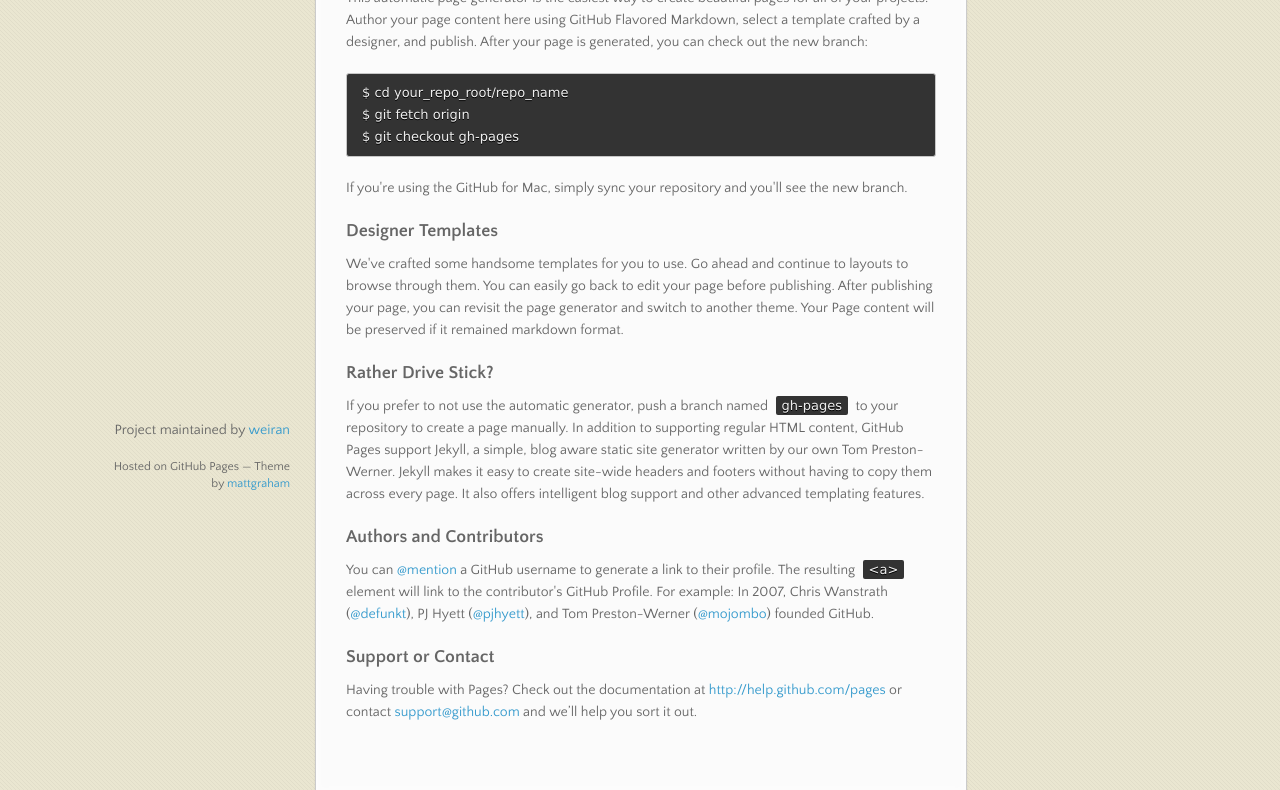
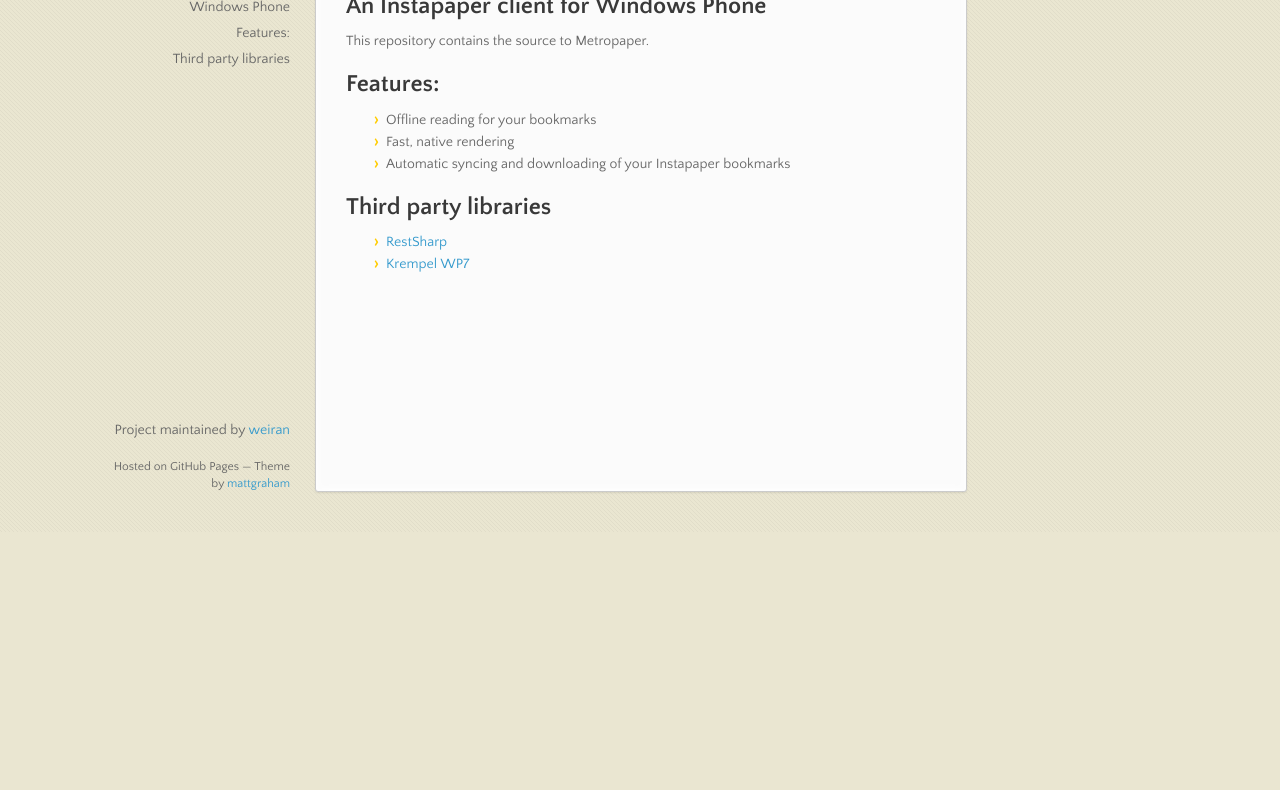
Before and after one commit to weiran/Metropaper, a plain HTML site: page index.html in a window 1280 px wide. Shown: the part 268-1058 px from the top of the page. After the commit the page ends 800 px from the top, so only its background shows below. Drawn offline with nearby package versions, Linux system fonts and the light colour scheme.

Commit message:
Create gh-pages branch via GitHub

```diff
--- a/index.html
+++ b/index.html
@@ -39,32 +39,24 @@
         <ul></ul>
       </nav>
       <section>
-        <h3>Welcome to GitHub Pages.</h3>
+        <h1>Metropaper</h1>
 
-<p>This automatic page generator is the easiest way to create beautiful pages for all of your projects. Author your page content here using GitHub Flavored Markdown, select a template crafted by a designer, and publish. After your page is generated, you can check out the new branch:</p>
+<h2>An Instapaper client for Windows Phone</h2>
 
-<pre><code>$ cd your_repo_root/repo_name
-$ git fetch origin
-$ git checkout gh-pages
-</code></pre>
+<p>This repository contains the source to Metropaper.</p>
 
-<p>If you're using the GitHub for Mac, simply sync your repository and you'll see the new branch.</p>
+<h2>Features:</h2>
 
-<h3>Designer Templates</h3>
+<ul>
+<li>Offline reading for your bookmarks</li>
+<li>Fast, native rendering</li>
+<li>Automatic syncing and downloading of your Instapaper bookmarks</li>
+</ul><h2>Third party libraries</h2>
 
-<p>We've crafted some handsome templates for you to use. Go ahead and continue to layouts to browse through them. You can easily go back to edit your page before publishing. After publishing your page, you can revisit the page generator and switch to another theme. Your Page content will be preserved if it remained markdown format.</p>
-
-<h3>Rather Drive Stick?</h3>
-
-<p>If you prefer to not use the automatic generator, push a branch named <code>gh-pages</code> to your repository to create a page manually. In addition to supporting regular HTML content, GitHub Pages support Jekyll, a simple, blog aware static site generator written by our own Tom Preston-Werner. Jekyll makes it easy to create site-wide headers and footers without having to copy them across every page. It also offers intelligent blog support and other advanced templating features.</p>
-
-<h3>Authors and Contributors</h3>
-
-<p>You can <a href="https://github.com/blog/821" class="user-mention">@mention</a> a GitHub username to generate a link to their profile. The resulting <code>&lt;a&gt;</code> element will link to the contributor's GitHub Profile. For example: In 2007, Chris Wanstrath (<a href="https://github.com/defunkt" class="user-mention">@defunkt</a>), PJ Hyett (<a href="https://github.com/pjhyett" class="user-mention">@pjhyett</a>), and Tom Preston-Werner (<a href="https://github.com/mojombo" class="user-mention">@mojombo</a>) founded GitHub.</p>
-
-<h3>Support or Contact</h3>
-
-<p>Having trouble with Pages? Check out the documentation at <a href="http://help.github.com/pages">http://help.github.com/pages</a> or contact <a href="mailto:support@github.com">support@github.com</a> and we’ll help you sort it out.</p>
+<ul>
+<li><a href="http://restsharp.org">RestSharp</a></li>
+<li><a href="http://krempelwp7.codeplex.com">Krempel WP7</a></li>
+</ul>
       </section>
       <footer>
         <p>Project maintained by <a href="https://github.com/weiran">weiran</a></p>
```
Also changed, not shown: params.json (+1 -1 lines).
